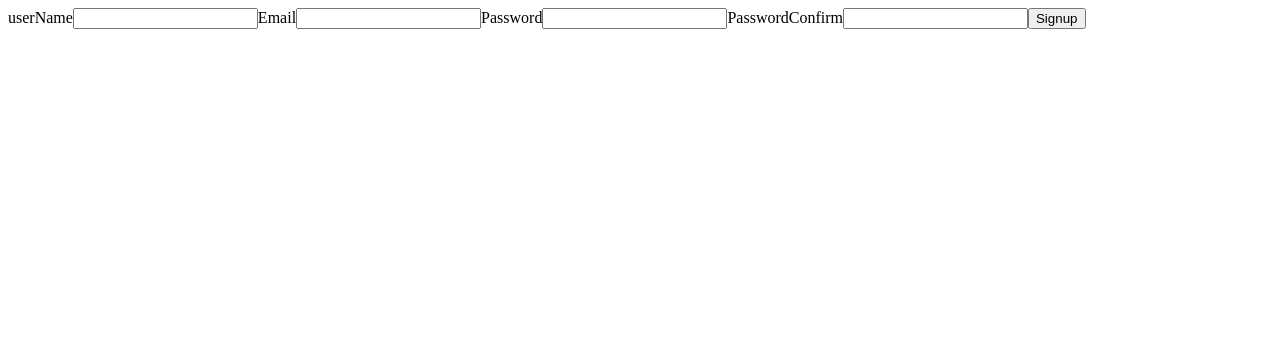
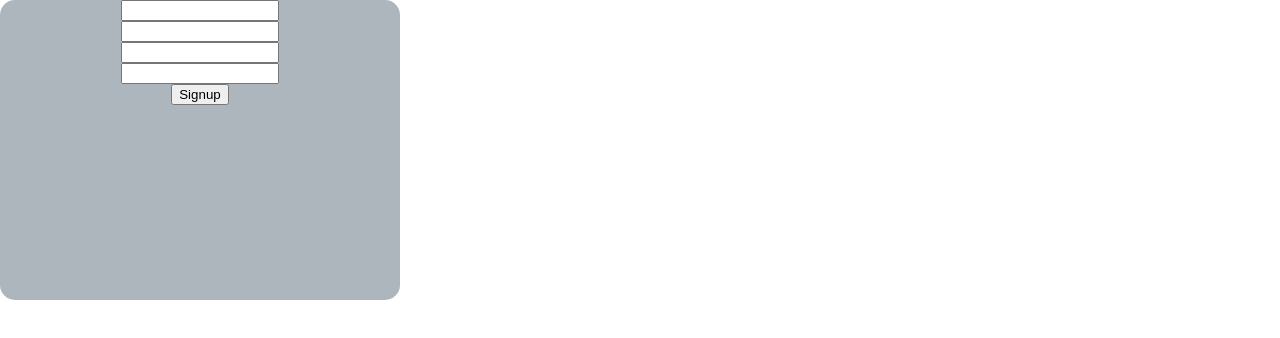
Before and after one commit to Abolfazl181920/Fullstack_Ecommerce, a React (Vite) app in the folder client/: page / in a window 1280 px wide. Shown: the top 338 px of the page. Built offline with nearby package versions, Linux system fonts and the light colour scheme.

Commit message:
[ styles ]: add some basic form styles!

```diff
--- a/client/package.json
+++ b/client/package.json
@@ -11,6 +11,7 @@
   "dependencies": {
     "axios": "^1.3.4",
     "formik": "^2.2.9",
+    "less": "^4.1.3",
     "react": "^18.2.0",
     "react-dom": "^18.2.0",
     "react-router-dom": "^6.10.0",
--- a/client/src/less/pages/signup.less
+++ b/client/src/less/pages/signup.less
@@ -0,0 +1,25 @@
+@import "../vars.less";
+
+body {
+    margin: 0;
+    padding: 0;
+}
+
+// .flex {
+//     display: flex;
+//     justify-content: flex-start;
+//     align-items: center;
+//     flex-direction: column;
+// }
+
+.signup__container {
+    height: 300px;
+    width: 400px;
+    border-radius: 15px;
+    background-color: @gray-500;
+    text-align: center;
+}
+
+.input {
+    width: 150px;
+}
--- a/client/src/pages/Signup.jsx
+++ b/client/src/pages/Signup.jsx
@@ -1,5 +1,6 @@
 import { useNavigate } from 'react-router-dom'
 import useValidation from '../hooks/useValidation'
+import '../less/pages/signup.less'
 
 const Signup = () => {
 
@@ -15,12 +16,13 @@ const Signup = () => {
   }
 
   return (
-    <form onSubmit={handleSubmit}>
-      <label htmlFor="username">userName</label>
+    <div className='flex'>
+      <form className='signup__container' onSubmit={handleSubmit}>
       <input
         id="username"
         name="username"
         type="text"
+        className='input'
         onChange={formik.handleChange}
         onBlur={formik.handleBlur}
         value={formik.values.username}
@@ -29,11 +31,13 @@ const Signup = () => {
         <div>{formik.errors.username}</div>
       ) : null}
 
-      <label htmlFor="email">Email</label>
+      <br />
+
       <input
         id="email"
         name="email"
         type="email"
+        className='input'
         onChange={formik.handleChange}
         onBlur={formik.handleBlur}
         value={formik.values.email}
@@ -42,11 +46,13 @@ const Signup = () => {
         <div>{formik.errors.email}</div>
       ) : null}
 
-      <label htmlFor="password">Password</label>
+      <br />
+
       <input
         id="password"
         name="password"
         type="password"
+        className='input'
         onChange={formik.handleChange}
         onBlur={formik.handleBlur}
         value={formik.values.password}
@@ -55,11 +61,13 @@ const Signup = () => {
         <div>{formik.errors.password}</div>
       ) : null}
 
-      <label htmlFor="passwordconfirm">PasswordConfirm</label>
+      <br />
+
       <input
         id="passwordconfirm"
         name="passwordconfirm"
         type="password"
+        className='input'
         onChange={formik.handleChange}
         onBlur={formik.handleBlur}
         value={formik.values.passwordconfirm}
@@ -68,8 +76,11 @@ const Signup = () => {
         <div>{formik.errors.passwordconfirm}</div>
       ) : null}
 
+      <br />
+
       <button type="submit">Signup</button>
     </form>
+    </div>
   )
 }
 
```
Also changed, not shown: 1 other file (tests, documents, lock files or other folders).
